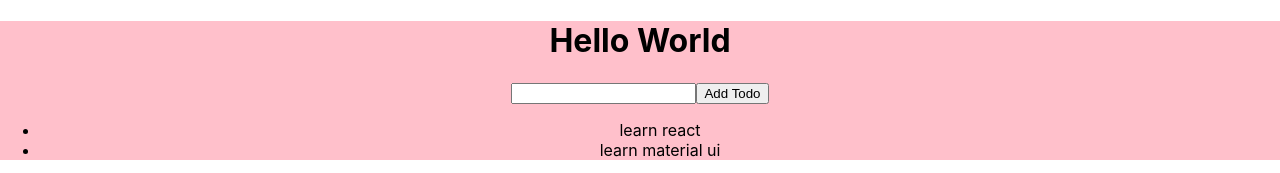
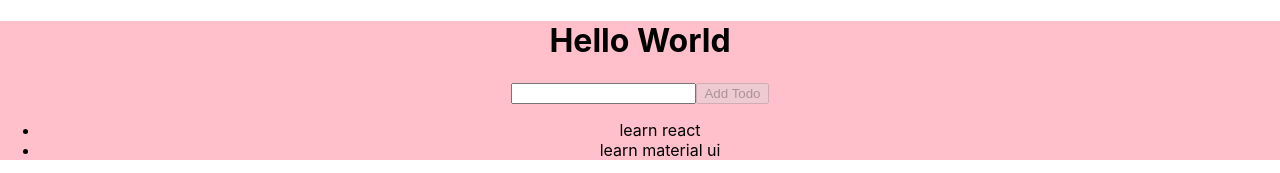
Before and after one commit to oztuzelosman/crud-todo-firebase, a React (Create React App) app: page / in a window 1280 px wide. Shown: the top 173 px of the page. Built offline with nearby package versions, Linux system fonts and the light colour scheme.

Commit message:
add disable button property for now allowing empty todos

```diff
--- a/src/App.js
+++ b/src/App.js
@@ -7,7 +7,6 @@ function App() {
 
   const addTodo = (event)=>{
     event.preventDefault();
-    console.log('Im working')
     setTodos([...todos, input])
     setInput('')
   }
@@ -18,7 +17,7 @@ function App() {
 
     <form>
       <input value={input} onChange={event =>(setInput(event.target.value))}/>
-      <button onClick={addTodo}>Add Todo</button>
+      <button disabled={!input} type='submit' onClick={addTodo}>Add Todo</button>
     </form>
 
     <ul className='todo-card'>
```
